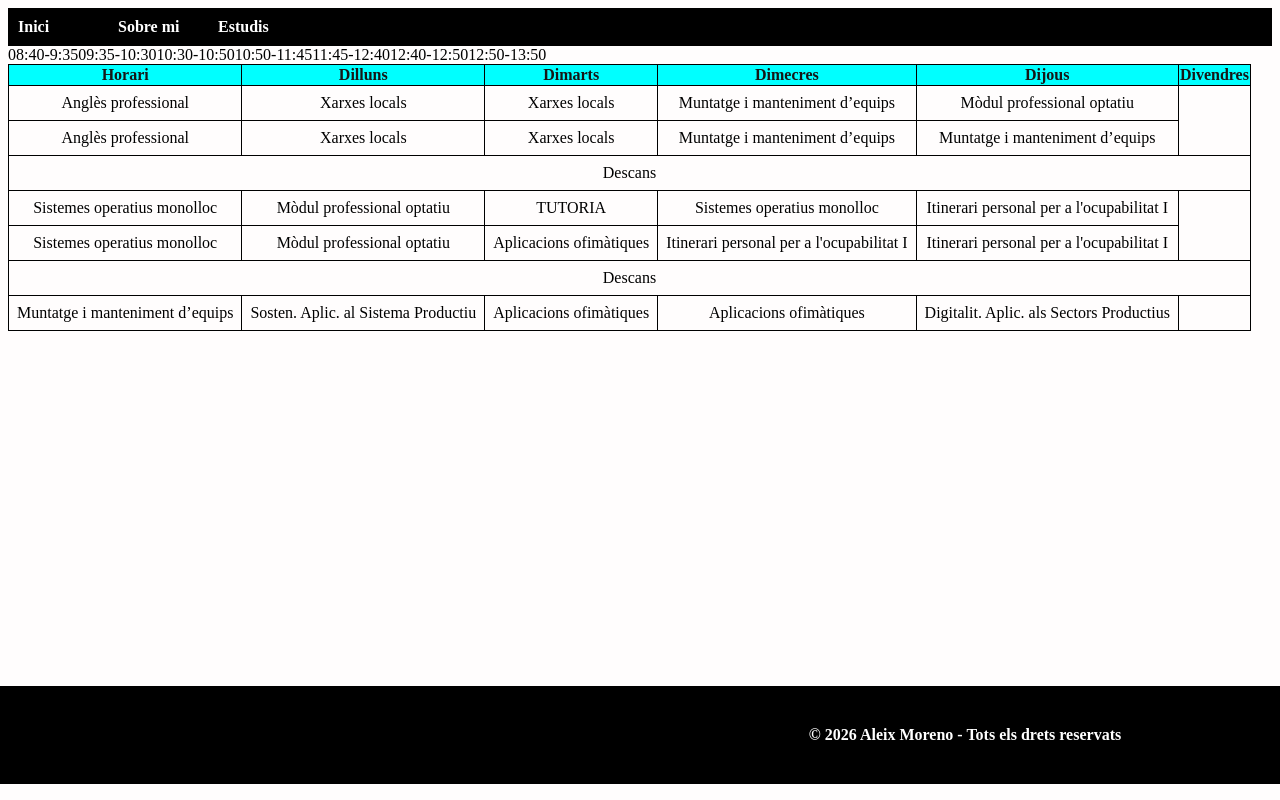
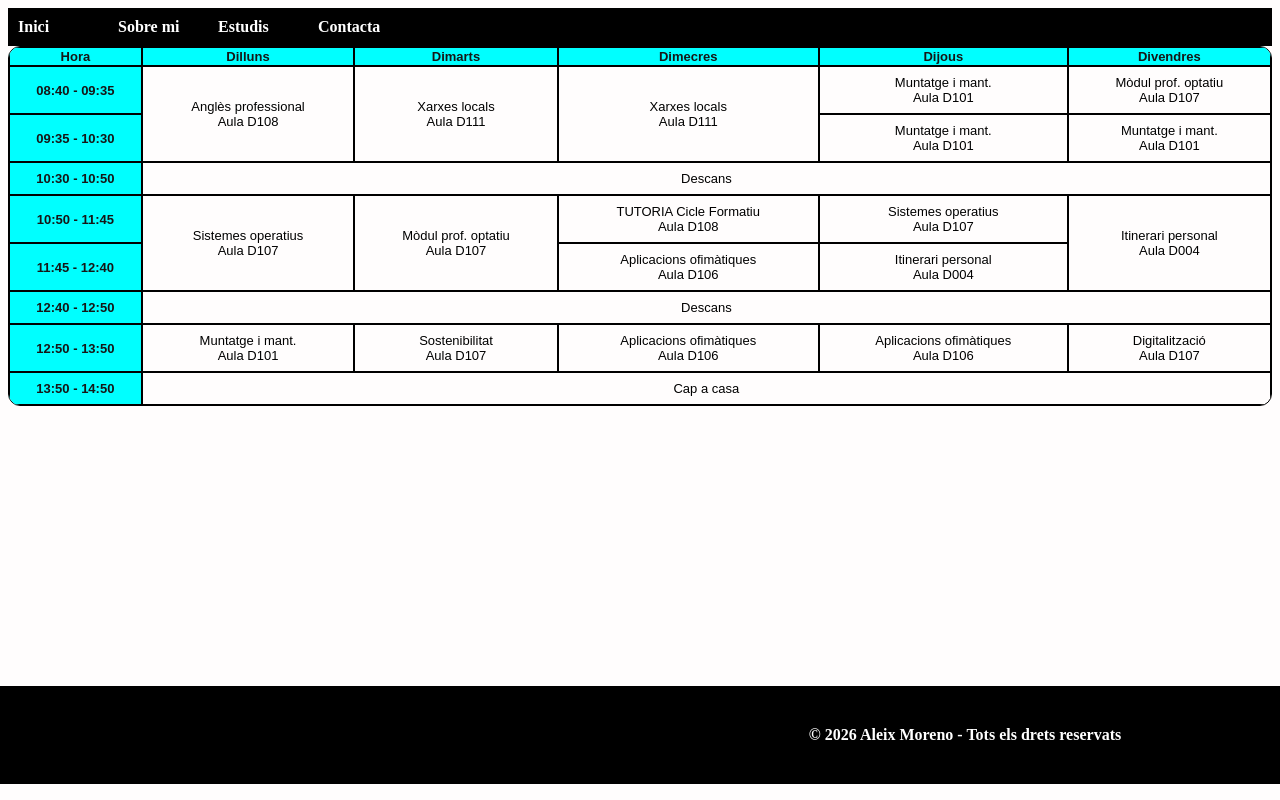
Before and after one commit to Predicador12/El-meu-Portfoli-, a plain HTML site: page Pages/Estudis.html in a window 1280 px wide. Drawn offline with Linux system fonts and the light colour scheme.

Commit message:
Add files via upload

```diff
--- a/Pages/Estudis.html
+++ b/Pages/Estudis.html
@@ -11,16 +11,16 @@
 <body>
     <ul>
         <li><a href="../index.html">Inici</a></li>
-        <li><a href="./Pages/Sobre_mi.html">Sobre mi</a></li>
-        <li><a href="../Pages/Estudis.html">Estudis</a></li>
+        <li><a href="./Sobre_mi.html">Sobre mi</a></li>
+        <li><a href="./Estudis.html">Estudis</a></li>
+        <li><a href="./Contacta.html">Contacta</a></li>
     </ul>
 
     <div class="contingut-principal">
-
-            <table>
+<table border="1" style="border-collapse: separate; border-spacing: 0; border-radius: 12px; overflow: hidden; width: 100%; text-align: center; font-family: sans-serif; font-size: 13px;">
       <thead>
         <tr>
-                        <th>Horari</th>
+          <th>Hora</th>
           <th>Dilluns</th>
           <th>Dimarts</th>
           <th>Dimecres</th>
@@ -30,64 +30,59 @@
       </thead>
       <tbody>
         <tr>
-                        <th1>08:40-9:35</th1>
-                        <td>Anglès professional</td>
-                        <td>Xarxes locals</td>
-                        <td>Xarxes locals</td>
-                        <td>Muntatge i manteniment d’equips</td>
-                        <td>Mòdul professional optatiu</td>
+          <th>08:40 - 09:35</th>
+          <td rowspan="2">Anglès professional<br>Aula D108</td>
+          <td rowspan="2">Xarxes locals<br>Aula D111</td>
+          <td rowspan="2">Xarxes locals<br>Aula D111</td>
+          <td>Muntatge i mant.<br>Aula D101</td>
+          <td>Mòdul prof. optatiu<br>Aula D107</td>
         </tr>
         <tr>
-                        <th1>09:35-10:30</th1>
-                        <td>Anglès professional</td>
-                        <td>Xarxes locals</td>
-                        <td>Xarxes locals</td>
-                        <td>Muntatge i manteniment d’equips</td>
-                        <td>Muntatge i manteniment d’equips</td>
+          <th>09:35 - 10:30</th>
+          <td>Muntatge i mant.<br>Aula D101</td>
+          <td>Muntatge i mant.<br>Aula D101</td>
         </tr>
         <tr>
-                        <th1>10:30-10:50</th1>
-                        <td colspan="6">Descans</td>
+          <th>10:30 - 10:50</th>
+          <td colspan="5">Descans</td>
         </tr>
         <tr>
-                        <th1>10:50-11:45</th1>
-                        <td>Sistemes operatius monolloc</td>
-                        <td>Mòdul professional optatiu</td>
-                        <td>TUTORIA</td>
-                        <td>Sistemes operatius monolloc</td>
-                        <td>Itinerari personal per a l'ocupabilitat I</td>
+          <th>10:50 - 11:45</th>
+          <td rowspan="2">Sistemes operatius<br>Aula D107</td>
+          <td rowspan="2">Mòdul prof. optatiu<br>Aula D107</td>
+          <td>TUTORIA Cicle Formatiu<br>Aula D108</td>
+          <td>Sistemes operatius<br>Aula D107</td>
+          <td rowspan="2">Itinerari personal<br>Aula D004</td>
         </tr>
         <tr>
-                        <th1>11:45-12:40</th1>
-                        <td>Sistemes operatius monolloc</td>
-                        <td>Mòdul professional optatiu</td>
-                        <td>Aplicacions ofimàtiques</td>
-                        <td>Itinerari personal per a l'ocupabilitat I</td>
-                        <td>Itinerari personal per a l'ocupabilitat I</td>
+          <th>11:45 - 12:40</th>
+          <td>Aplicacions ofimàtiques<br>Aula D106</td>
+          <td>Itinerari personal<br>Aula D004</td>
         </tr>
         <tr>
-                        <th1>12:40-12:50</th1>
-                        <td colspan="6">Descans</td>
+          <th>12:40 - 12:50</th>
+          <td colspan="5">Descans</td>
         </tr>
         <tr>
-                        <th1>12:50-13:50</th1>
-                        <td>Muntatge i manteniment d’equips</td>
-                        <td>Sosten. Aplic. al Sistema Productiu</td>
-                        <td>Aplicacions ofimàtiques</td>
-                        <td>Aplicacions ofimàtiques</td>
-                        <td>Digitalit. Aplic. als Sectors Productius</td>
+          <th>12:50 - 13:50</th>
+          <td>Muntatge i mant.<br>Aula D101</td>
+          <td>Sostenibilitat<br>Aula D107</td>
+          <td>Aplicacions ofimàtiques<br>Aula D106</td>
+          <td>Aplicacions ofimàtiques<br>Aula D106</td>
+          <td>Digitalització<br>Aula D107</td>
+        </tr>
+        <tr>
+          <th>13:50 - 14:50</th>
+          <td colspan="5">Cap a casa</td>
         </tr>
       </tbody>
     </table>
-    </div>
 
-
-
-
+</body>
+</html>
 
     <footer>
     <p>© 2026 Aleix Moreno - Tots els drets reservats</p>
     </footer>
 </body>
-
 </html>
```
Also changed, not shown: Pages/Contacta.html (+40 -0 lines), Pages/Sobre_mi.html (+3 -2 lines), index.html (+2 -2 lines). Lines whose indentation alone changed are shown as unchanged.
